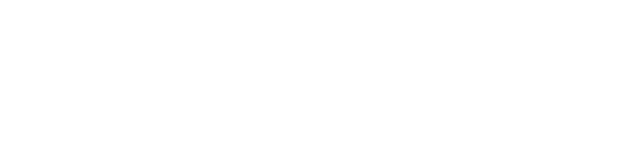
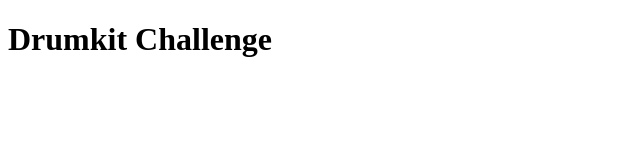
Before and after one commit to Brian-CodeNation/wk3-drumkit, a plain HTML site: page index.html in a window 1280 px wide. Shown: the whole page, without its empty margins (0-640 px from the left). Drawn offline with Linux system fonts and the light colour scheme.

Commit message:
Added an h1 tag

```diff
--- a/index.html
+++ b/index.html
@@ -7,7 +7,7 @@
     <link rel="stylesheet" href="./style.css">
 </head>
 <body>
-
+    <h1>Drumkit Challenge</h1>
 
 
 
```
